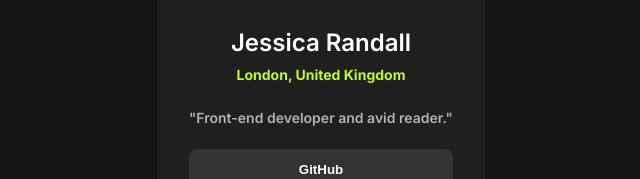
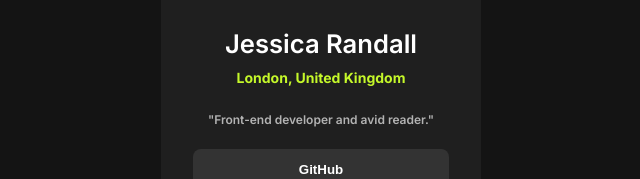
Before and after one commit to Jeganathan01/social-links-card, a plain HTML site: page index.html in a window 1280 px wide. Shown: the part 225-404 px from the top of the page, 319-959 px from the left. Drawn offline with Linux system fonts and the light colour scheme.

Commit message:
Change size of text contents

```diff
--- a/style.css
+++ b/style.css
@@ -40,7 +40,7 @@ body {
 }
 
 h1 {
-    font-size: 1.5rem;
+    font-size: 1.6rem;
     font-weight: 600;
 }
 
@@ -53,7 +53,7 @@ h1 {
 }
 
 .bio {
-    font-size: 14px;
+    font-size: 12px;
     color: hsl(0, 0%, 70%);
     font-weight: 600;
 }
```
